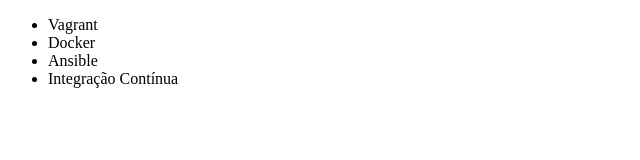
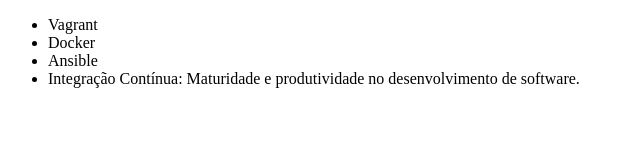
Before and after one commit to Mobilizar/mobilizar-git, a plain HTML site: page index.html in a window 1280 px wide. Shown: the whole page, without its empty margins (0-640 px from the left). Drawn offline with Linux system fonts and the light colour scheme.

Commit message:
Renomando curso de INtegração Continua

```diff
--- a/index.html
+++ b/index.html
@@ -10,7 +10,7 @@
       <li>Vagrant</li>
       <li>Docker</li>
       <li>Ansible</li>
-      <li>Integração Contínua</li>
+      <li>Integração Contínua: Maturidade e produtividade no desenvolvimento de software.</li>
     </ul>
   </body>
 </html>
```
